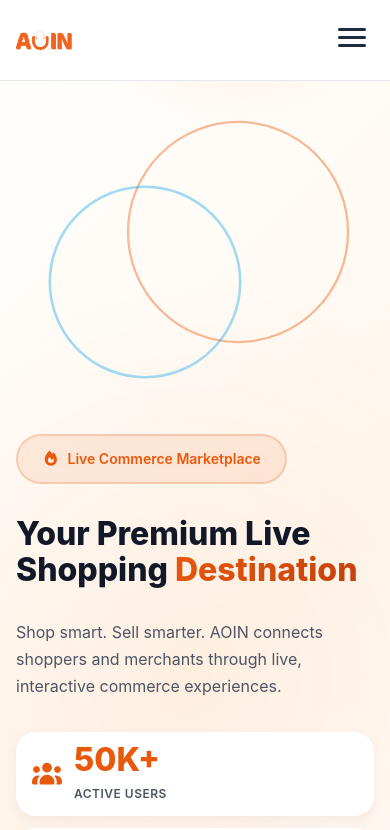
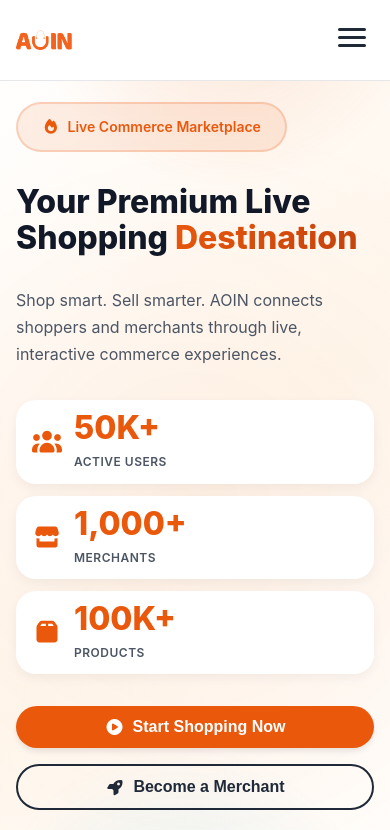
Before and after one commit to kanishk-upadhyay/aoin-react, a React (Vite) app: page / in a window 390 px wide. Shown: the top 830 px of the page. Built offline with nearby package versions, Linux system fonts and the light colour scheme.

Commit message:
Hide hero visual section on mobile devices

```diff
--- a/src/components/Hero.css
+++ b/src/components/Hero.css
@@ -418,8 +418,7 @@
     }
 
     .hero-visual {
-        height: 400px;
-        order: -1;
+        display: none;
     }
 
     .floating-icons-container {
```
